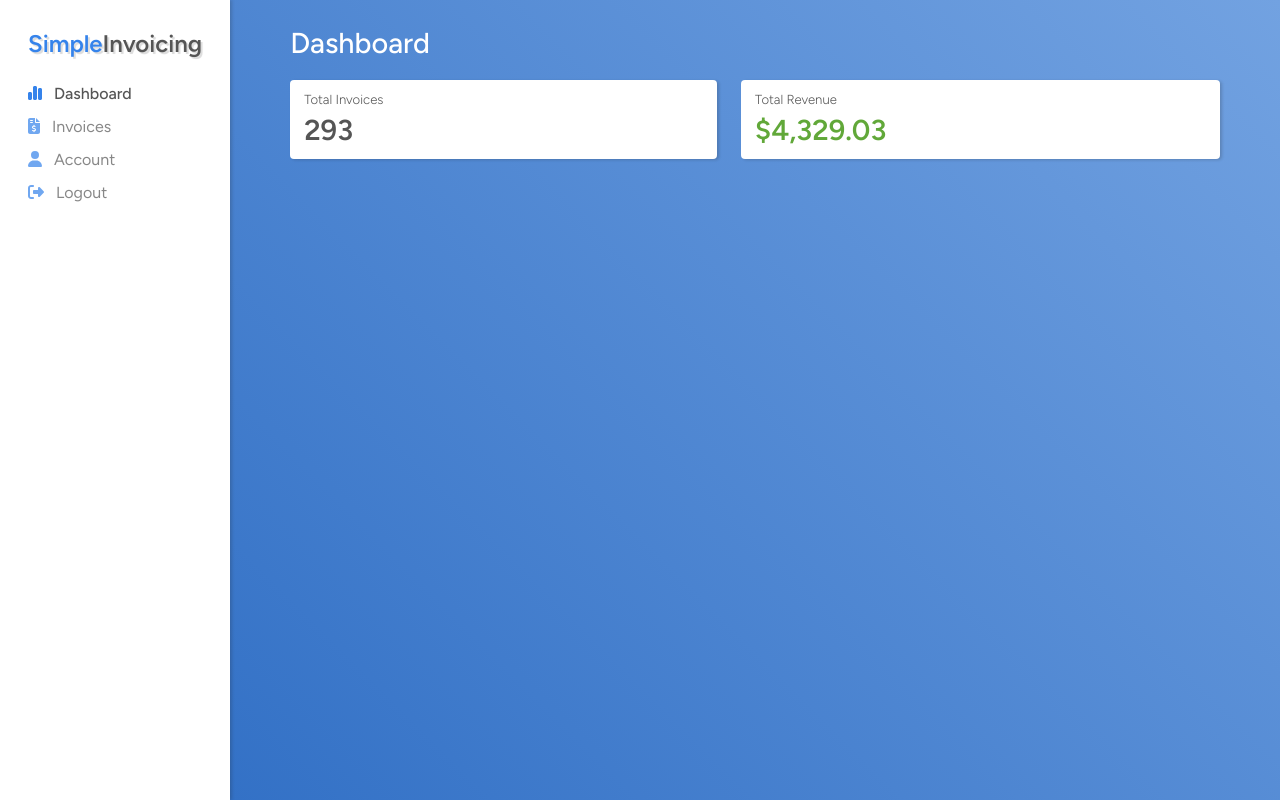
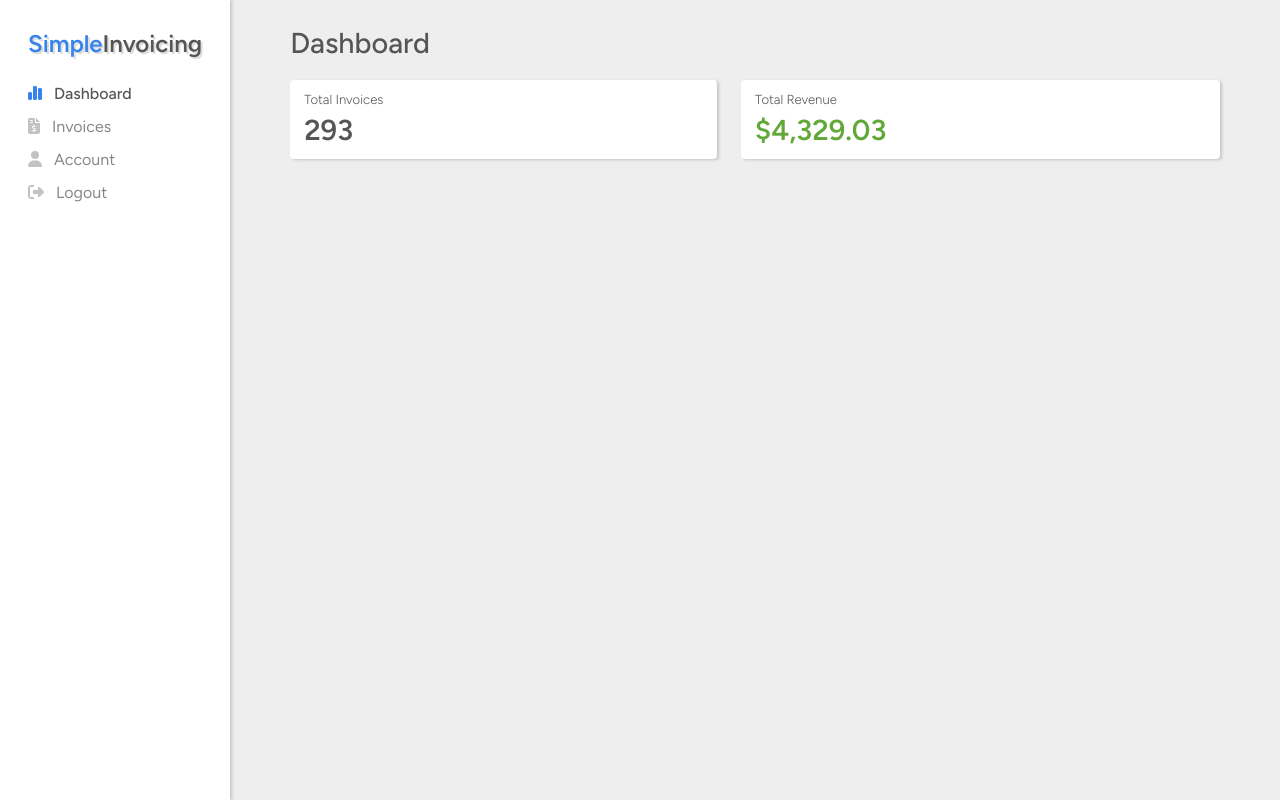
Before and after one commit to beeker1121/dddstructure-frontend, a Vue app: page /dashboard in a window 1280 px wide. Built offline with nearby package versions, Linux system fonts and the light colour scheme; sample sign-in values are in the browser's storage.

Commit message:
Changed site style to light bg

```diff
--- a/src/components/dashboard/sidebar.vue
+++ b/src/components/dashboard/sidebar.vue
@@ -76,7 +76,7 @@ const logout = () => {
 
         .icon {
             margin: 0 calc(var(--spacing) + 4px) 0 0;
-            color: rgb(53, 131, 235);
+            opacity: 0.5;
         }
     }
 
@@ -84,6 +84,11 @@ const logout = () => {
     a.selected {
         font-weight: var(--font-weight-500);
         opacity: 1;
+
+        .icon {
+            color: rgb(53, 131, 235);
+            opacity: 1;
+        }
     }
 }
 </style>
--- a/src/style-variables.css
+++ b/src/style-variables.css
@@ -4,10 +4,6 @@
 @import url('https://fonts.googleapis.com/css2?family=Figtree:ital,wght@0,300..900;1,300..900&display=swap');
 
 :root {
-    /* Background */
-    --bg-color: rgb(91, 144, 215);
-    --bg-gradient: linear-gradient(45deg, #3371c6 0%,#72a2e1 100%);
-
     /* Spacing */
     --spacing-quarter: 2px;
     --spacing-half: 4px;
@@ -19,7 +15,9 @@
     --spacing-error-margin-top: 3px;
 
     /* Color */
+    --color: #555;
     --color-green: #61a839;
+    --header-color: var(--color);
 
     /* Font family */
     --font-family: "Figtree", sans-serif;
@@ -49,6 +47,11 @@
     --font-weight-600: 600;
     --font-weight-700: 700;
 
+    /* Background */
+    --bg-color: rgb(91, 144, 215);
+    /* --bg-gradient: linear-gradient(45deg, #3371c6 0%,#72a2e1 100%); */
+    --bg-gradient: #eee;
+
     /* Border */
     --border-radius: 4px;
 
@@ -57,6 +60,7 @@
     --invoice-status-pending-bg-color: #ffaf5a;
 
     /* Site styles */
+    color: var(--color);
     font-family: var(--font-family);
     font-weight: var(--font-weight-normal);
 }
--- a/src/style.css
+++ b/src/style.css
@@ -4,7 +4,6 @@
 @import url('https://fonts.googleapis.com/css2?family=Figtree:ital,wght@0,300..900;1,300..900&display=swap');
 
 :root {
-    color: #555;
     font-optical-sizing: auto;
 
     /* color-scheme: light dark;
--- a/src/views/dashboard/account.vue
+++ b/src/views/dashboard/account.vue
@@ -115,7 +115,6 @@ const update = () => {
         h1 {
             margin: 0;
             padding: 0;
-            color: #fff;
             font-size: var(--font-size-header);
             font-weight: var(--font-weight-500);
         }
--- a/src/views/dashboard/index.vue
+++ b/src/views/dashboard/index.vue
@@ -37,7 +37,6 @@ import Sidebar from '../../components/dashboard/sidebar.vue'
         h1 {
             margin: 0;
             padding: 0;
-            color: #fff;
             font-size: var(--font-size-header);
             font-weight: var(--font-weight-500);
         }
--- a/src/views/dashboard/invoices.vue
+++ b/src/views/dashboard/invoices.vue
@@ -506,7 +506,6 @@ const getPages = (curPage: number, totalPages: number): Array<string> => {
         h1 {
             margin: 0;
             padding: 0;
-            color: #fff;
             font-size: var(--font-size-header);
             font-weight: var(--font-weight-500);
         }
```
